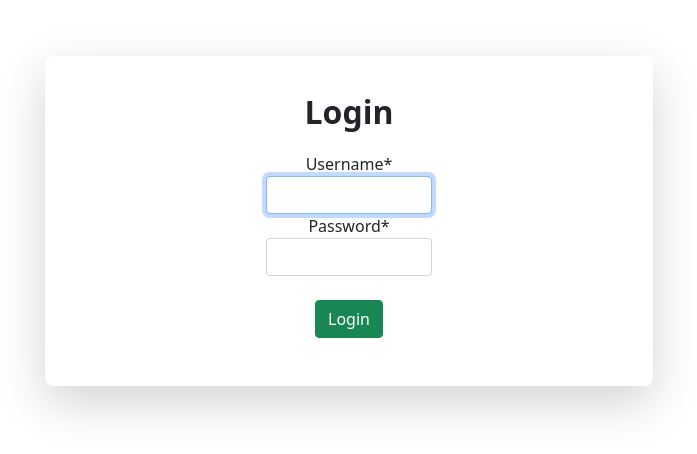
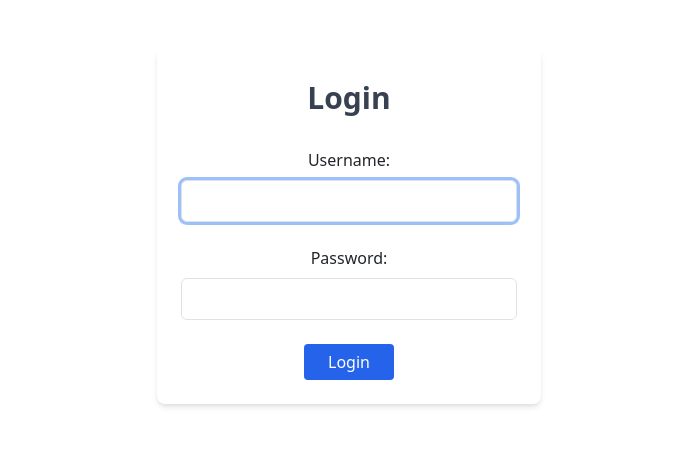
Before and after one commit to siddhsuresh/blueblack, a Django app: page /login/ in a window 1280 px wide. Shown: the part 72-526 px from the top of the page, without its empty margins (291-988 px from the left). Run offline with Django 3.2, Linux system fonts and the light colour scheme; some libraries are stand-ins or nearby versions.

Commit message:
Changed the look of the login and the pagnation bar
Changes made using Tailwind CSS

```diff
--- a/django_project/settings.py
+++ b/django_project/settings.py
@@ -38,7 +38,7 @@ INSTALLED_APPS = [
     'django.contrib.sessions',
     'django.contrib.messages',
     'django.contrib.staticfiles',
-    'crispy_forms',
+    'widget_tweaks',
     'library',
     'django_extensions',
     'debug_toolbar'
@@ -159,4 +159,4 @@ INTERNAL_IPS = [ 'blueblack.pythonanywhere.com','127.0.0.1']
 
 DEBUG_TOOLBAR_PATCH_SETTINGS = False
 
-CRISPY_TEMPLATE_PACK = 'bootstrap4'
+#CRISPY_TEMPLATE_PACK = 'bootstrap4'
--- a/library/templates/login.html
+++ b/library/templates/login.html
@@ -13,51 +13,79 @@
     	a {
 			color: black;
 			text-decoration: none;
-		.login {max-width: 12em};
-</style>
+		}
     </style>
   </head>
   <body class="text-center">
 {% include 'navbar.html' %}
-  <br>
-	<!--<div class="login-page">
-		<div class="form">
+{% load widget_tweaks %}
+<br><br>
+<div class="w-full max-w-sm mx-auto overflow-hidden bg-white rounded-lg shadow-md">
+    <div class="px-6 py-4">
+        <h2 class="text-3xl font-bold text-center text-gray-700 py-2">Login</h2>
 <form method="post">
     {% csrf_token %}
-    {{ form.non_field_errors }}
-    <div class="mb-3">
-        <label for="{{ form.username.id_for_label }}" class="form-label">Username:</label>
-        {{ form.username }}
+    {% if form.non_field_errors %}
+    <div class="relative py-3 pl-4 pr-10 leading-normal text-red-700 bg-red-100 rounded-lg" role="alert">
+  <p>{{ form.non_field_errors }}</p></div>
+    {% endif%}
+    <div class="w-full mt-4">
+
+        <label for="{{ form.username.id_for_label }}">Username:</label>
+        {{ form.username|add_class:"block w-full px-4 py-2 mt-2 text-gray-700 placeholder-gray-500 bg-white border border-gray-300 rounded-md dark:bg-gray-800 dark:border-gray-600 dark:placeholder-gray-400 focus:border-blue-500 dark:focus:border-blue-500 focus:outline-none focus:ring" }}
         {{ form.username.errors }}
+
     </div>
-    <div class="mb-3">
-        <label for="{{ form.password.id_for_label }}" class="form-label">Password:</label>
-        {{ form.password }}
+    <div class="w-full mt-4">
+
+        <label for="{{ form.password.id_for_label }}">Password:</label>
+        {{ form.password|add_class:"block w-full px-4 py-2 mt-2 text-gray-700 placeholder-gray-500 bg-white border border-gray-300 rounded-md dark:bg-gray-800 dark:border-gray-600 dark:placeholder-gray-400 focus:border-blue-500 dark:focus:border-blue-500 focus:outline-none focus:ring" }}
         {{ form.password.errors }}
     </div>
-	  <button class="btn btn-success" type="submit">Login</button>
-	  </form>
+    <div class="flex items-center justify-center mt-4">
+        <button class="px-4 py-2 leading-5 text-white transition-colors duration-200 transform bg-blue-600 rounded hover:bg-green-600 focus:ring-4" type="submit">
+            Login
+        </button>
     </div>
-</div>-->
-{% load crispy_forms_tags %}
-<section class="px-8 my-8">
-<div class="component flex justify-center">
-<div class="w-6/12 p-8 shadow-lg rounded-lg relative">
-     <div class="row justify-content-center">
-        <p class="fs-2 fw-bolder">Login</p>
-        <div class="py-3 col-4">
-            <form method="post">
-        	    {% csrf_token %}
-        	    {{ form|crispy}}
-        	    <br>
-        	    <button class="btn btn-success" type="submit">Login</button>
 </form>
 </div>
 </div>
+<!--
+<form method="post">
+<div class="w-full max-w-sm mx-auto overflow-hidden bg-white rounded-lg shadow-md dark:bg-gray-800">
+        <div class="px-6 py-4">
+            <h2 class="text-3xl font-bold text-center text-gray-700 dark:text-white">Brand</h2>
+
+            <h3 class="mt-1 text-xl font-medium text-center text-gray-600 dark:text-gray-200">Welcome Back</h3>
+
+            <p class="mt-1 text-center text-gray-500 dark:text-gray-400">Login or create account</p>
+
+            <form>
+                <div class="w-full mt-4">
+                    <input class="block w-full px-4 py-2 mt-2 text-gray-700 placeholder-gray-500 bg-white border border-gray-300 rounded-md dark:bg-gray-800 dark:border-gray-600 dark:placeholder-gray-400 focus:border-blue-500 dark:focus:border-blue-500 focus:outline-none focus:ring" type="email" placeholder="Email Address" aria-label="Email Address">
+                </div>
+
+                <div class="w-full mt-4">
+                    <input class="block w-full px-4 py-2 mt-2 text-gray-700 placeholder-gray-500 bg-white border border-gray-300 rounded-md dark:bg-gray-800 dark:border-gray-600 dark:placeholder-gray-400 focus:border-blue-500 dark:focus:border-blue-500 focus:outline-none focus:ring" type="password" placeholder="Password" aria-label="Password">
+                </div>
+
+                <div class="flex items-center justify-between mt-4">
+                    <a href="#" class="text-sm text-gray-600 dark:text-gray-200 hover:text-gray-500">Forget Password?</a>
+
+                    <button class="px-4 py-2 leading-5 text-white transition-colors duration-200 transform bg-gray-700 rounded hover:bg-gray-600 focus:outline-none" type="button">
+                        Login
+                    </button>
+                </div>
+            </form>
+        </div>
+
+        <div class="flex items-center justify-center py-4 text-center bg-gray-100 dark:bg-gray-700">
+            <span class="text-sm text-gray-600 dark:text-gray-200">Don't have an account? </span>
+
+            <a href="#" class="mx-2 text-sm font-bold text-blue-600 dark:text-blue-400 hover:text-blue-500">Register</a>
         </div>
     </div>
-</div>
-</section>
+</form>-->
     <script src="https://cdn.jsdelivr.net/npm/bootstrap@5.0.0-beta3/dist/js/bootstrap.bundle.min.js" integrity="sha384-JEW9xMcG8R+pH31jmWH6WWP0WintQrMb4s7ZOdauHnUtxwoG2vI5DkLtS3qm9Ekf" crossorigin="anonymous"></script>
   </body>
 </html>
--- a/library/views.py
+++ b/library/views.py
@@ -34,6 +34,8 @@ def View_Dashboard(request):
 		    res = ci.values('borrowed_book__book__genre__name').annotate(count=Count('borrowed_book'))
 		    re = res.order_by('-count').first()
 		    genrename = re['borrowed_book__book__genre__name']
+		    author = ci.values('borrowed_book__book__author__name').annotate(count=Count('borrowed_book')).order_by('-count').first()
+		    a=author['borrowed_book__book__author__name']
 		else:
 		    exists=False
 		if c_i:
```
Also changed, not shown: library/templates/Dashboard.html (+4 -4 lines), library/templates/returnbooks.html (+17 -1 lines), db.sqlite3. Lines whose indentation alone changed are shown as unchanged.
